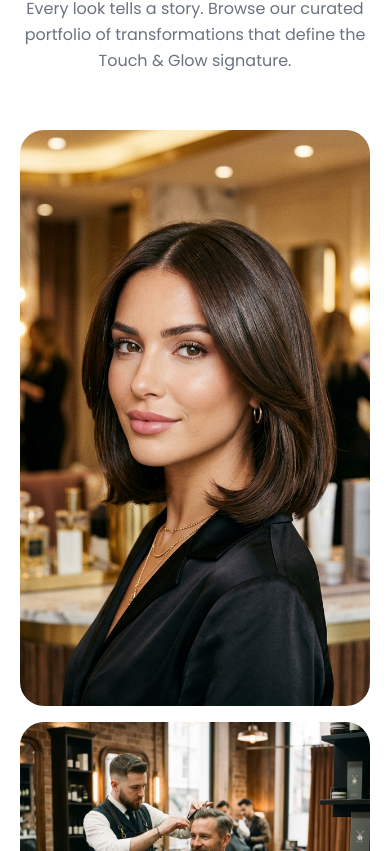
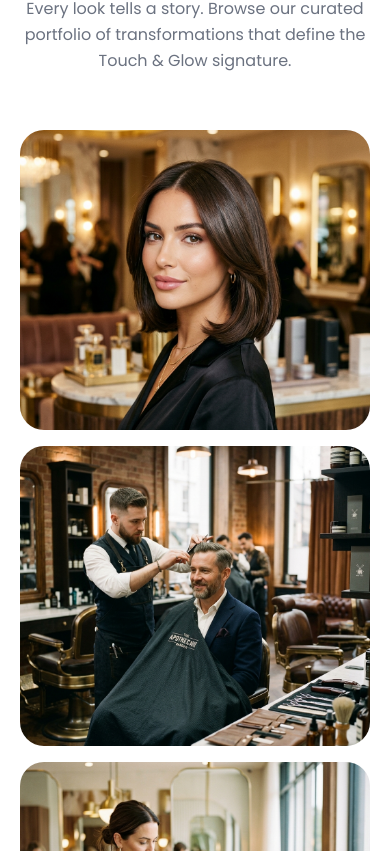
Before and after one commit to Bhargav2826/TouchAndGlow, a React (Vite) app: page / in a window 390 px wide. Shown: the part 3573-4424 px from the top of the page. Built offline with nearby package versions, Linux system fonts and the light colour scheme.

Commit message:
Fix mobile scroll performance and gallery visibility

```diff
--- /dev/null
+++ b/src/hooks/useMediaQuery.js
@@ -0,0 +1,17 @@
+import { useState, useEffect } from 'react'
+
+export const useMediaQuery = (query) => {
+  const [matches, setMatches] = useState(false)
+
+  useEffect(() => {
+    const media = window.matchMedia(query)
+    if (media.matches !== matches) {
+      setMatches(media.matches)
+    }
+    const listener = () => setMatches(media.matches)
+    media.addEventListener('change', listener)
+    return () => media.removeEventListener('change', listener)
+  }, [matches, query])
+
+  return matches
+}
--- a/src/index.css
+++ b/src/index.css
@@ -13,6 +13,7 @@
     scroll-behavior: smooth;
     -webkit-font-smoothing: antialiased;
     -moz-osx-font-smoothing: grayscale;
+    overscroll-behavior-y: none; /* Prevent rubber banding on some sections if needed */
   }
 
   body {
@@ -20,6 +21,8 @@
     background-color: #FAFAFA;
     color: #1a1a1a;
     overflow-x: hidden;
+    -webkit-overflow-scrolling: touch; /* Smooth touch scroll on iOS */
+    text-rendering: optimizeLegibility;
   }
 
   ::selection {
--- a/src/sections/GallerySection.jsx
+++ b/src/sections/GallerySection.jsx
@@ -22,8 +22,8 @@ function GalleryCard({ item, index }) {
       initial={{ opacity: 0, scale: 0.9 }}
       animate={inView ? { opacity: 1, scale: 1 } : {}}
       transition={{ duration: 0.7, delay: index * 0.12, ease: [0.25, 0.46, 0.45, 0.94] }}
-      className={`group relative img-zoom cursor-pointer ${item.tall ? 'row-span-2' : 'row-span-1'}`}
-      style={{ height: '100%' }} // Let grid handle height
+      className={`group relative img-zoom cursor-pointer ${item.tall ? 'sm:row-span-2' : 'sm:row-span-1'}`}
+      style={{ minHeight: '300px' }} // Ensure visibility on mobile
     >
       <img
         src={item.src}
@@ -77,8 +77,8 @@ export default function GallerySection() {
           </p>
         </motion.div>
 
-        {/* Masonry-feel grid */}
-        <div className="grid grid-cols-1 sm:grid-cols-2 lg:grid-cols-4 gap-4 auto-rows-[280px] sm:auto-rows-[240px]">
+        {/* Responsive grid */}
+        <div className="grid grid-cols-1 sm:grid-cols-2 lg:grid-cols-4 gap-4 auto-rows-[300px] sm:auto-rows-[240px]">
           {galleryItems.map((item, i) => (
             <GalleryCard key={item.label} item={item} index={i} />
           ))}
--- a/src/sections/HeroSection.jsx
+++ b/src/sections/HeroSection.jsx
@@ -1,6 +1,7 @@
 import { useState, useEffect, useRef } from 'react'
 import { motion, useScroll, useTransform, AnimatePresence } from 'framer-motion'
 import { ArrowRight, Play, Star, Award, Users, Heart } from 'lucide-react'
+import { useMediaQuery } from '../hooks/useMediaQuery'
 
 // --- Components ---
 
@@ -56,10 +57,15 @@ export default function HeroSection() {
   const [mousePos, setMousePos] = useState({ x: 0, y: 0 })
   const containerRef = useRef(null)
 
+  const isMobile = useMediaQuery('(max-width: 768px)')
   const { scrollY } = useScroll()
+
+  // Parallax / Scroll transforms
   const y1 = useTransform(scrollY, [0, 500], [0, 200])
   const opacity = useTransform(scrollY, [0, 300], [1, 0])
-  const scale = useTransform(scrollY, [0, 500], [1, 1.1])
+
+  // Disable scale transform on mobile for performance
+  const scale = useTransform(scrollY, [0, 500], isMobile ? [1, 1] : [1, 1.1])
 
   const handleMouseMove = (e) => {
     if (!containerRef.current) return
@@ -95,13 +101,16 @@ export default function HeroSection() {
       className="relative w-full min-h-screen flex items-center justify-center overflow-hidden bg-black noise-overlay"
     >
       {/* Background Video with Slow Zoom */}
-      <motion.div style={{ scale }} className="absolute inset-0 z-0">
+      <motion.div
+        style={{ scale }}
+        className="absolute inset-0 z-0 will-change-transform"
+      >
         <video
           autoPlay
           loop
           muted
           playsInline
-          className="w-full h-full object-cover opacity-60"
+          className="w-full h-full object-cover opacity-60 translate-z-0"
         >
           <source
             src="https://assets.mixkit.co/videos/preview/mixkit-stylist-washing-a-clients-hair-in-a-salon-43405-large.mp4"
```
